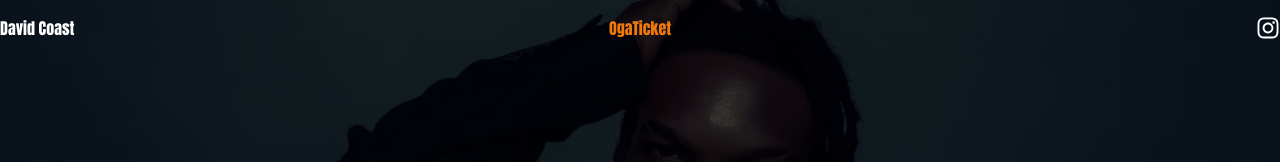
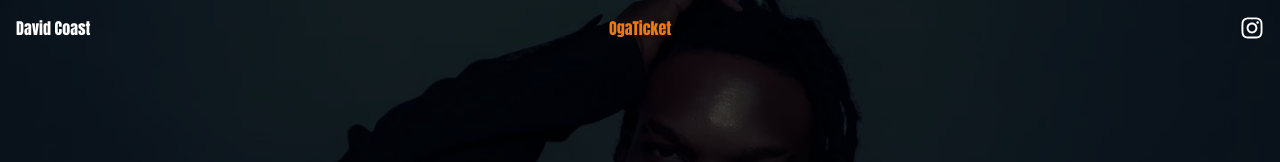
Before and after one commit to lankyjo/david-coast, a Next.js app: page / in a window 1280 px wide. Shown: the top 162 px of the page. Built offline with nearby package versions, Linux system fonts and the light colour scheme.

Commit message:
padding on header

```diff
--- a/components/Header.jsx
+++ b/components/Header.jsx
@@ -3,7 +3,7 @@ import {FaInstagram } from 'react-icons/fa'
 
 const Header = () => {
   return (
-    <header id='head' className='flex absolute top-0 left-0 w-full justify-between font-anton py-4 items-center header xs:text-base text-sm'>
+    <header id='head' className='flex absolute top-0 left-0 w-full justify-between font-anton p-4 items-center header xs:text-base text-sm'>
         <h1 id='title' className='relative inline-block' >David Coast</h1>
         <a id='link' href="https://ogaticket.com" target='_blank' className='text-center text-[rgb(239_121_13)]'>OgaTicket</a>
         <a id='link' href="https://www.instagram.com/coastdavid/" target='_blank'><FaInstagram className='text-2xl ml-auto'/></a>
```
